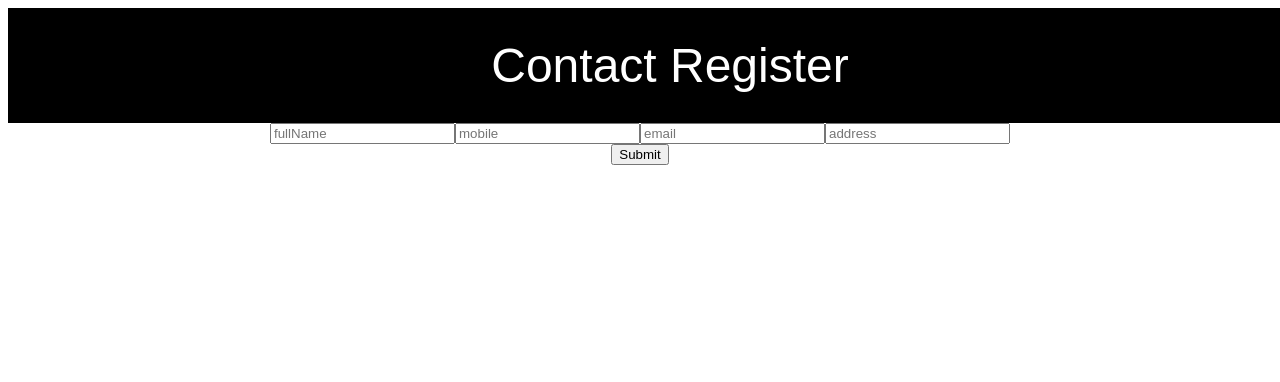
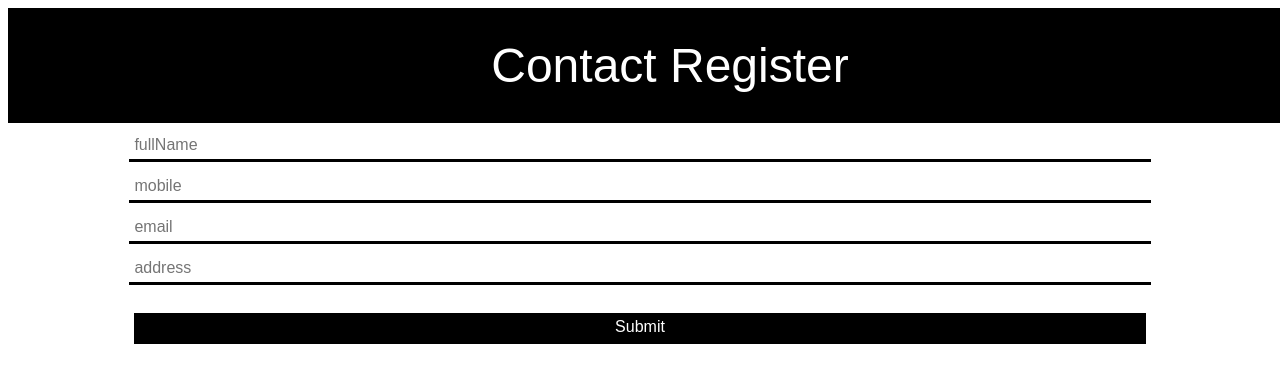
Before and after one commit to YashasaveeKesarwani99/Firebase_Concepts, a React (Create React App) app: page / in a window 1280 px wide. Shown: the top 382 px of the page. Built offline with nearby package versions, Linux system fonts and the light colour scheme.

Commit message:
Updated Readme file

```diff
--- a/package.json
+++ b/package.json
@@ -5,6 +5,7 @@
   "keywords": [],
   "main": "src/index.js",
   "dependencies": {
+    "firebase": "7.22.0",
     "react": "16.13.1",
     "react-dom": "16.13.1",
     "react-scripts": "3.4.3"
--- a/src/Component/contactForm.css
+++ b/src/Component/contactForm.css
@@ -0,0 +1,22 @@
+form {
+  margin-top: 2.5px;
+  display: flex;
+  flex-direction: column;
+  align-items: center;
+  justify-content: center;
+}
+input {
+  margin: 5px;
+  width: 80%;
+  font-size: 1em;
+  border: none;
+  border-bottom: solid black;
+  padding: 5px;
+}
+input:nth-child(6) {
+  background-color: black;
+  color: white;
+}
+input:focus {
+  outline: none;
+}
--- a/src/Component/contactForm.js
+++ b/src/Component/contactForm.js
@@ -1,5 +1,5 @@
 import React, { useEffect, useState } from "react";
-
+import "./contactForm.css";
 export default function ContactForm(props) {
   const initialValues = {
     fullname: "",
--- a/src/Component/head.js
+++ b/src/Component/head.js
@@ -1,17 +1,20 @@
-import React, { Component } from "react";
+import React, { useEffect, useState } from "react";
 import ContactForm from "./contactForm";
 import "./head.css";
-class Head extends Component {
-  addOrEdit(values) {}
+import fire from "../fire";
+function Head() {
+  var addOrEdit = (values) => {
+    //building object for pushing data into database
+    var firedb = fire.database().ref();
+    firedb.child("contacts").push(values);
+  };
 
-  render() {
-    return (
-      <>
-        <div className="header">Contact Register</div>
-        <ContactForm addOrEdit={this.addOrEdit} />
-      </>
-    );
-  }
+  return (
+    <>
+      <div className="header">Contact Register</div>
+      <ContactForm addOrEdit={addOrEdit} />
+    </>
+  );
 }
 
 export default Head;
--- a/src/fire.js
+++ b/src/fire.js
@@ -1,5 +1,5 @@
 import React from "react";
-
+import firebase from "firebase";
 var firebaseConfig = {
   apiKey: "AIzaSyBJPAz3zw5k6XeASHbtP3jifzDQ08MjPOk",
   authDomain: "contact-register.firebaseapp.com",
```
Also changed, not shown: 1 other file (tests, documents, lock files or other folders).
